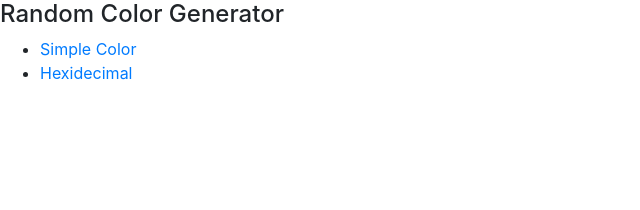
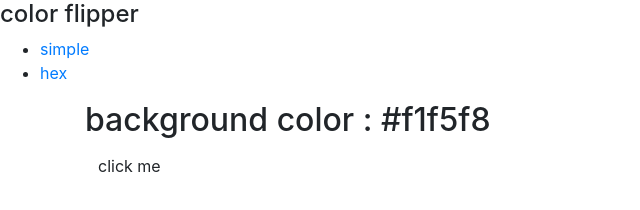
Before and after one commit to CornveliousFarva/color-flipper, a plain HTML site: page hex.html in a window 1280 px wide. Shown: the whole page, without its empty margins (0-640 px from the left). Drawn offline with nearby package versions, Linux system fonts and the light colour scheme.

Commit message:
Added the container to hex.html.

```diff
--- a/hex.html
+++ b/hex.html
@@ -9,27 +9,24 @@
     <title> Color Flipper</title>
 </head>
 <body>
+
     <nav>
-      <div class="nav">
         <div class="nav-center">
-            <h4> Random Color Generator </h4>
-            <ul class="nav-links">
-                <li>
-                    <a href="index.html"> Simple Color</a>
-                </li>
-                <li>
-                    <a href="hex.html"> Hexidecimal </a>
-                </li>
-            </ul>
+          <h4>color flipper</h4>
+          <ul class="nav-links">
+            <li><a href="index.html">simple</a></li>
+            <li><a href="hex.html">hex</a></li>
+          </ul>
         </div>
-    </div>
-</nav>
+      </nav>
+      <main>
+        <div class="container">
+          <h2>background color : <span class="color">#f1f5f8</span></h2>
+          <button class="btn btn-hero" id="btn">click me</button>
+        </div>
+      </main>
 
-
-
-
-
-    <script src="script.js"></script>
+    <script src="hex.js"></script>
     <script src="https://code.jquery.com/jquery-3.4.1.slim.min.js" integrity="sha384-J6qa4849blE2+poT4WnyKhv5vZF5SrPo0iEjwBvKU7imGFAV0wwj1yYfoRSJoZ+n" crossorigin="anonymous"></script>
     <script src="https://cdn.jsdelivr.net/npm/popper.js@1.16.0/dist/umd/popper.min.js" integrity="sha384-Q6E9RHvbIyZFJoft+2mJbHaEWldlvI9IOYy5n3zV9zzTtmI3UksdQRVvoxMfooAo" crossorigin="anonymous"></script>
     <script src="https://stackpath.bootstrapcdn.com/bootstrap/4.4.1/js/bootstrap.min.js" integrity="sha384-wfSDF2E50Y2D1uUdj0O3uMBJnjuUD4Ih7YwaYd1iqfktj0Uod8GCExl3Og8ifwB6" crossorigin="anonymous"></script>
```
